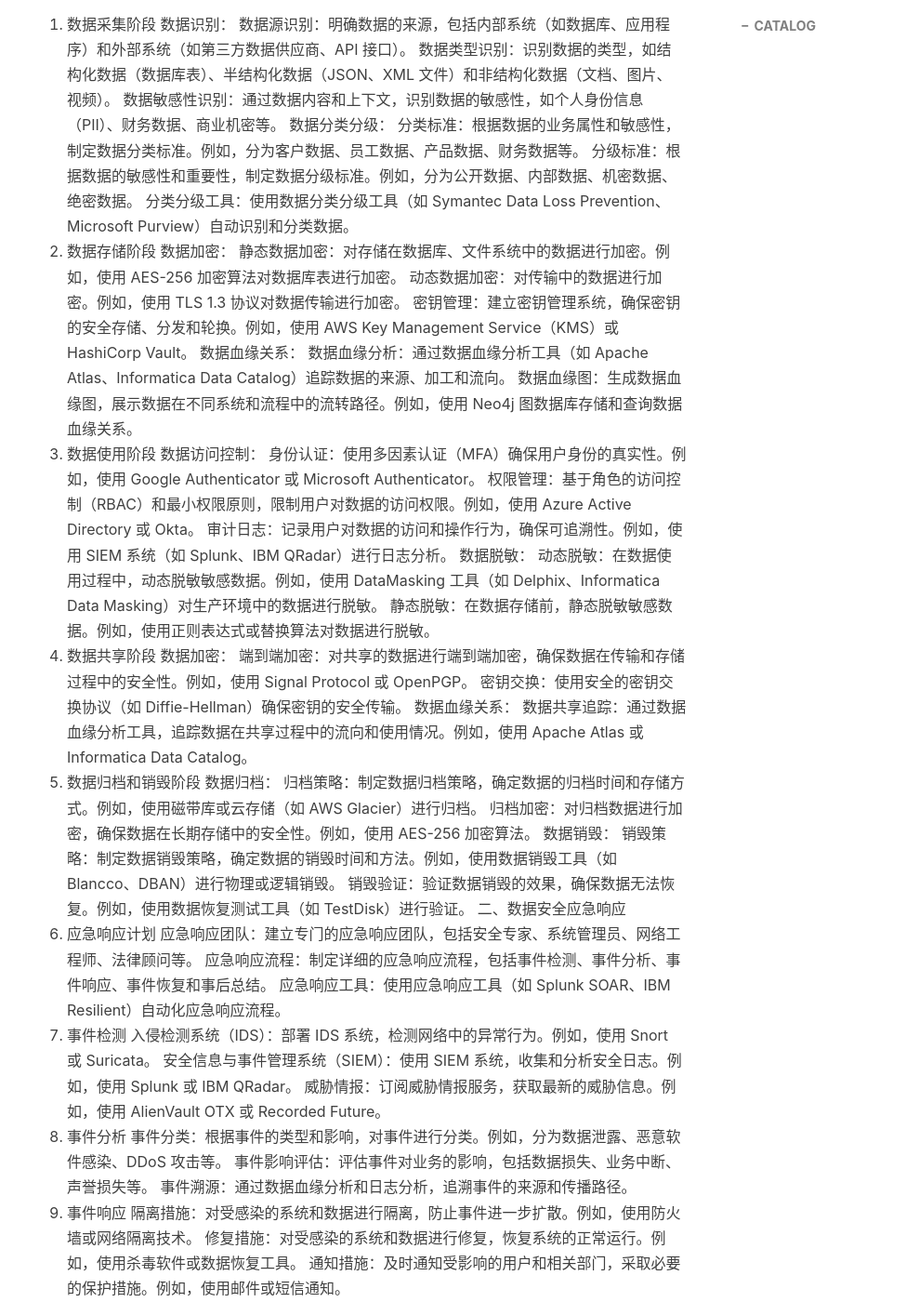
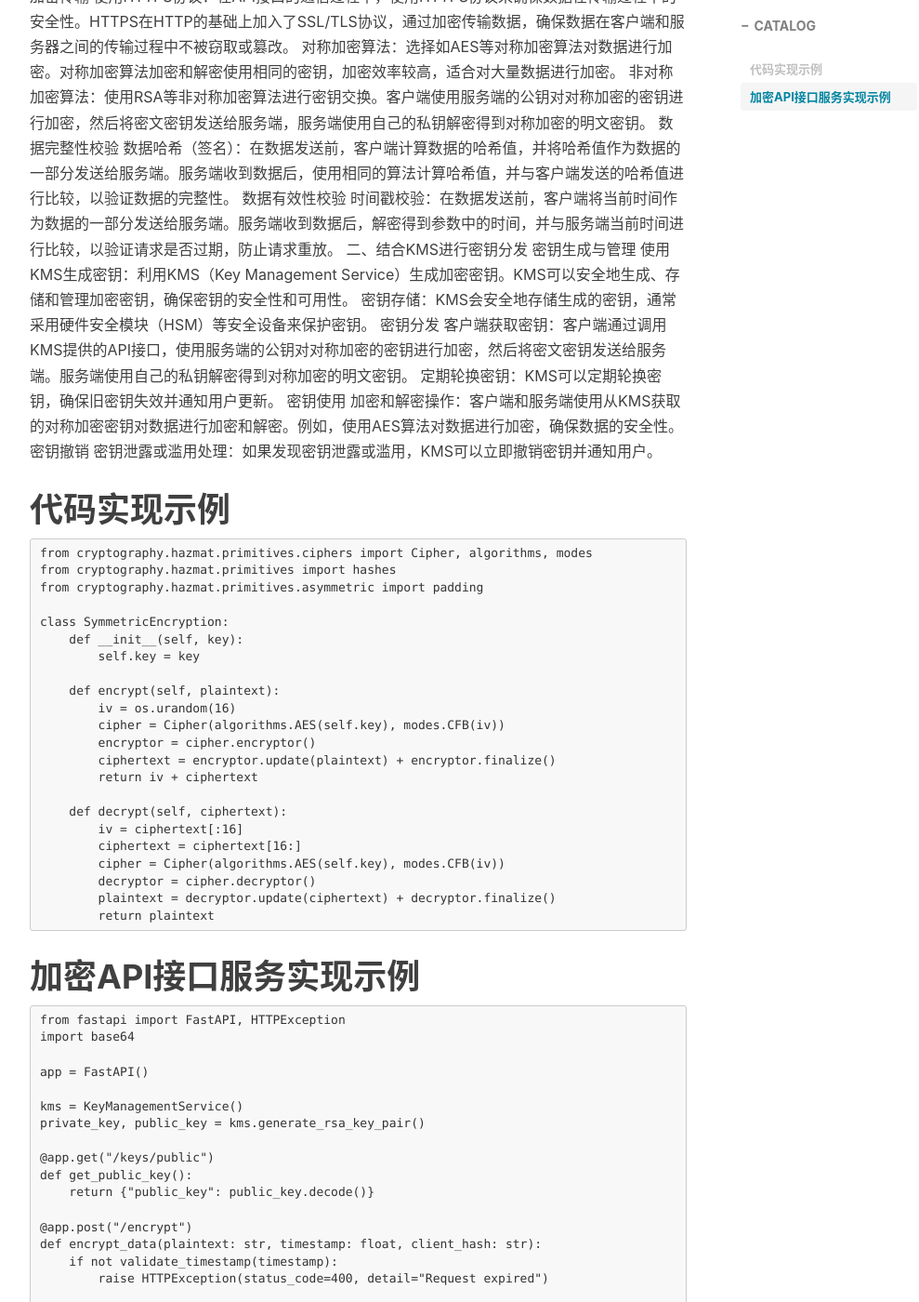
Before and after one commit to seensec/seensec.github.io, a Jekyll site: the page built from _posts/2024-11-08-加密API建设.md, in a window 1280 px wide and 1400 px high, scrolled down 617 px. Shown: the whole window at 93% size, without its empty margins (233-1222 px from the left). Built offline with Jekyll 4.4.1, drawn with Linux system fonts in a browser that asks for light colours; nearby versions of some CDN libraries; comment, search, counter and statistics services are not loaded; some of the changed text lies outside the part shown.

Commit message:
Update 2024-11-08-加密API建设.md

````diff
--- a/_posts/2024-11-08-加密API建设.md
+++ b/_posts/2024-11-08-加密API建设.md
@@ -9,84 +9,110 @@
 tags:
     - 数据安全
 ---
-一、数据全生命周期安全建设
-1. 数据采集阶段
-数据识别：
-数据源识别：明确数据的来源，包括内部系统（如数据库、应用程序）和外部系统（如第三方数据供应商、API 接口）。
-数据类型识别：识别数据的类型，如结构化数据（数据库表）、半结构化数据（JSON、XML 文件）和非结构化数据（文档、图片、视频）。
-数据敏感性识别：通过数据内容和上下文，识别数据的敏感性，如个人身份信息（PII）、财务数据、商业机密等。
-数据分类分级：
-分类标准：根据数据的业务属性和敏感性，制定数据分类标准。例如，分为客户数据、员工数据、产品数据、财务数据等。
-分级标准：根据数据的敏感性和重要性，制定数据分级标准。例如，分为公开数据、内部数据、机密数据、绝密数据。
-分类分级工具：使用数据分类分级工具（如 Symantec Data Loss Prevention、Microsoft Purview）自动识别和分类数据。
-2. 数据存储阶段
-数据加密：
-静态数据加密：对存储在数据库、文件系统中的数据进行加密。例如，使用 AES-256 加密算法对数据库表进行加密。
-动态数据加密：对传输中的数据进行加密。例如，使用 TLS 1.3 协议对数据传输进行加密。
-密钥管理：建立密钥管理系统，确保密钥的安全存储、分发和轮换。例如，使用 AWS Key Management Service（KMS）或 HashiCorp Vault。
-数据血缘关系：
-数据血缘分析：通过数据血缘分析工具（如 Apache Atlas、Informatica Data Catalog）追踪数据的来源、加工和流向。
-数据血缘图：生成数据血缘图，展示数据在不同系统和流程中的流转路径。例如，使用 Neo4j 图数据库存储和查询数据血缘关系。
-3. 数据使用阶段
-数据访问控制：
-身份认证：使用多因素认证（MFA）确保用户身份的真实性。例如，使用 Google Authenticator 或 Microsoft Authenticator。
-权限管理：基于角色的访问控制（RBAC）和最小权限原则，限制用户对数据的访问权限。例如，使用 Azure Active Directory 或 Okta。
-审计日志：记录用户对数据的访问和操作行为，确保可追溯性。例如，使用 SIEM 系统（如 Splunk、IBM QRadar）进行日志分析。
-数据脱敏：
-动态脱敏：在数据使用过程中，动态脱敏敏感数据。例如，使用 DataMasking 工具（如 Delphix、Informatica Data Masking）对生产环境中的数据进行脱敏。
-静态脱敏：在数据存储前，静态脱敏敏感数据。例如，使用正则表达式或替换算法对数据进行脱敏。
-4. 数据共享阶段
-数据加密：
-端到端加密：对共享的数据进行端到端加密，确保数据在传输和存储过程中的安全性。例如，使用 Signal Protocol 或 OpenPGP。
-密钥交换：使用安全的密钥交换协议（如 Diffie-Hellman）确保密钥的安全传输。
-数据血缘关系：
-数据共享追踪：通过数据血缘分析工具，追踪数据在共享过程中的流向和使用情况。例如，使用 Apache Atlas 或 Informatica Data Catalog。
-5. 数据归档和销毁阶段
-数据归档：
-归档策略：制定数据归档策略，确定数据的归档时间和存储方式。例如，使用磁带库或云存储（如 AWS Glacier）进行归档。
-归档加密：对归档数据进行加密，确保数据在长期存储中的安全性。例如，使用 AES-256 加密算法。
-数据销毁：
-销毁策略：制定数据销毁策略，确定数据的销毁时间和方法。例如，使用数据销毁工具（如 Blancco、DBAN）进行物理或逻辑销毁。
-销毁验证：验证数据销毁的效果，确保数据无法恢复。例如，使用数据恢复测试工具（如 TestDisk）进行验证。
-二、数据安全应急响应
-1. 应急响应计划
-应急响应团队：建立专门的应急响应团队，包括安全专家、系统管理员、网络工程师、法律顾问等。
-应急响应流程：制定详细的应急响应流程，包括事件检测、事件分析、事件响应、事件恢复和事后总结。
-应急响应工具：使用应急响应工具（如 Splunk SOAR、IBM Resilient）自动化应急响应流程。
-2. 事件检测
-入侵检测系统（IDS）：部署 IDS 系统，检测网络中的异常行为。例如，使用 Snort 或 Suricata。
-安全信息与事件管理系统（SIEM）：使用 SIEM 系统，收集和分析安全日志。例如，使用 Splunk 或 IBM QRadar。
-威胁情报：订阅威胁情报服务，获取最新的威胁信息。例如，使用 AlienVault OTX 或 Recorded Future。
-3. 事件分析
-事件分类：根据事件的类型和影响，对事件进行分类。例如，分为数据泄露、恶意软件感染、DDoS 攻击等。
-事件影响评估：评估事件对业务的影响，包括数据损失、业务中断、声誉损失等。
-事件溯源：通过数据血缘分析和日志分析，追溯事件的来源和传播路径。
-4. 事件响应
-隔离措施：对受感染的系统和数据进行隔离，防止事件进一步扩散。例如，使用防火墙或网络隔离技术。
-修复措施：对受感染的系统和数据进行修复，恢复系统的正常运行。例如，使用杀毒软件或数据恢复工具。
-通知措施：及时通知受影响的用户和相关部门，采取必要的保护措施。例如，使用邮件或短信通知。
-5. 事件恢复
-数据恢复：从备份中恢复数据，确保数据的完整性和可用性。例如，使用数据备份工具（如 Veeam、Acronis）。
-系统恢复：恢复受感染的系统，确保系统的正常运行。例如，使用系统恢复工具（如 Windows Recovery Environment）。
-业务恢复：恢复受影响的业务，确保业务的连续性。例如，使用业务连续性计划（BCP）。
-6. 事后总结
-事件总结：对事件进行总结，分析事件的原因和教训。
-改进措施：根据事件总结，制定改进措施，完善数据安全建设体系。
-培训和演练：对员工进行数据安全培训，定期进行应急响应演练，提高应急响应能力。
-三、隐水印技术
-1. 隐水印技术概述
-隐水印定义：隐水印是一种嵌入在数据中的不可见标记，用于追踪数据的来源和流向。
-隐水印应用场景：数据泄露追踪、数据共享监控、数据版权保护等。
-2. 隐水印技术实现
-隐水印嵌入：
-嵌入算法：使用隐水印嵌入算法（如 LSB、DCT）将隐水印嵌入数据中。例如，使用 LSB 算法将隐水印嵌入图像的最低有效位。
-嵌入工具：使用隐水印嵌入工具（如 Digimarc、Steghide）进行隐水印嵌入。
-隐水印提取：
-提取算法：使用隐水印提取算法（如 LSB、DCT）从数据中提取隐水印。例如，使用 LSB 算法从图像的最低有效位提取隐水印。
-提取工具：使用隐水印提取工具（如 Digimarc、Steghide）进行隐水印提取。
-3. 隐水印应用
-数据泄露追踪：通过隐水印追踪数据的来源和流向，确定数据泄露的责任方。
-数据共享监控：通过隐水印监控数据的共享和使用情况，确保数据的安全性和合规性。
-数据版权保护：通过隐水印保护数据的版权，防止数据被非法复制和传播。
-四、总结
-通过以上数据安全建设体系，可以全面覆盖数据全生命周期的安全需求，包括数据识别、分类分级、加密、血缘关系、应急响应和隐水印等方面。通过具体的技术和工具，可以有效提升数据安全性和合规性，保护企业和用户的合法权益。
+以下是关于建设能够提供API加密服务并结合KMS进行密钥分发的方案：
+一、加密API接口建设
+数据加密传输
+使用HTTPS协议：在API接口的通信过程中，使用HTTPS协议来确保数据在传输过程中的安全性。HTTPS在HTTP的基础上加入了SSL/TLS协议，通过加密传输数据，确保数据在客户端和服务器之间的传输过程中不被窃取或篡改。
+对称加密算法：选择如AES等对称加密算法对数据进行加密。对称加密算法加密和解密使用相同的密钥，加密效率较高，适合对大量数据进行加密。
+非对称加密算法：使用RSA等非对称加密算法进行密钥交换。客户端使用服务端的公钥对对称加密的密钥进行加密，然后将密文密钥发送给服务端，服务端使用自己的私钥解密得到对称加密的明文密钥。
+数据完整性校验
+数据哈希（签名）：在数据发送前，客户端计算数据的哈希值，并将哈希值作为数据的一部分发送给服务端。服务端收到数据后，使用相同的算法计算哈希值，并与客户端发送的哈希值进行比较，以验证数据的完整性。
+数据有效性校验
+时间戳校验：在数据发送前，客户端将当前时间作为数据的一部分发送给服务端。服务端收到数据后，解密得到参数中的时间，并与服务端当前时间进行比较，以验证请求是否过期，防止请求重放。
+二、结合KMS进行密钥分发
+密钥生成与管理
+使用KMS生成密钥：利用KMS（Key Management Service）生成加密密钥。KMS可以安全地生成、存储和管理加密密钥，确保密钥的安全性和可用性。
+密钥存储：KMS会安全地存储生成的密钥，通常采用硬件安全模块（HSM）等安全设备来保护密钥。
+密钥分发
+客户端获取密钥：客户端通过调用KMS提供的API接口，使用服务端的公钥对对称加密的密钥进行加密，然后将密文密钥发送给服务端。服务端使用自己的私钥解密得到对称加密的明文密钥。
+定期轮换密钥：KMS可以定期轮换密钥，确保旧密钥失效并通知用户更新。
+密钥使用
+加密和解密操作：客户端和服务端使用从KMS获取的对称加密密钥对数据进行加密和解密。例如，使用AES算法对数据进行加密，确保数据的安全性。
+密钥撤销
+密钥泄露或滥用处理：如果发现密钥泄露或滥用，KMS可以立即撤销密钥并通知用户。
+# 代码实现示例
+```
+from cryptography.hazmat.primitives.ciphers import Cipher, algorithms, modes
+from cryptography.hazmat.primitives import hashes
+from cryptography.hazmat.primitives.asymmetric import padding
+
+class SymmetricEncryption:
+    def __init__(self, key):
+        self.key = key
+
+    def encrypt(self, plaintext):
+        iv = os.urandom(16)
+        cipher = Cipher(algorithms.AES(self.key), modes.CFB(iv))
+        encryptor = cipher.encryptor()
+        ciphertext = encryptor.update(plaintext) + encryptor.finalize()
+        return iv + ciphertext
+
+    def decrypt(self, ciphertext):
+        iv = ciphertext[:16]
+        ciphertext = ciphertext[16:]
+        cipher = Cipher(algorithms.AES(self.key), modes.CFB(iv))
+        decryptor = cipher.decryptor()
+        plaintext = decryptor.update(ciphertext) + decryptor.finalize()
+        return plaintext
+```
+# 加密API接口服务实现示例
+```
+from fastapi import FastAPI, HTTPException
+import base64
+
+app = FastAPI()
+
+kms = KeyManagementService()
+private_key, public_key = kms.generate_rsa_key_pair()
+
+@app.get("/keys/public")
+def get_public_key():
+    return {"public_key": public_key.decode()}
+
+@app.post("/encrypt")
+def encrypt_data(plaintext: str, timestamp: float, client_hash: str):
+    if not validate_timestamp(timestamp):
+        raise HTTPException(status_code=400, detail="Request expired")
+
+    # Verify hash integrity
+    expected_hash = calculate_sha256_hash(plaintext.encode())
+    if client_hash != expected_hash:
+        raise HTTPException(status_code=400, detail="Data tampered")
+
+    # Generate AES key and encrypt data
+    aes_key = kms.generate_aes_key()
+    symmetric = SymmetricEncryption(aes_key)
+    encrypted_data = symmetric.encrypt(plaintext.encode())
+
+    # Encrypt AES key with RSA public key
+    asymmetric = AsymmetricEncryption(public_key)
+    encrypted_aes_key = asymmetric.encrypt_key(aes_key)
+
+    response = {
+        "encrypted_data": base64.b64encode(encrypted_data).decode(),
+        "encrypted_aes_key": base64.b64encode(encrypted_aes_key).decode(),
+        "hash": client_hash
+    }
+    return response
+
+@app.post("/decrypt")
+async def decrypt_data(encrypted_data: str, encrypted_aes_key: str, server_hash: str):
+    # Decrypt AES key with RSA private key
+    private_pem = private_key
+    asymmetric = AsymmetricEncryption(public_key, private_pem)
+    aes_key = asymmetric.decrypt_key(base64.b64decode(encrypted_aes_key))
+
+    # Decrypt data with AES key
+    symmetric = SymmetricEncryption(aes_key)
+    decrypted_data = symmetric.decrypt(base64.b64decode(encrypted_data))
+
+    # Verify hash integrity
+    expected_hash = calculate_sha256_hash(decrypted_data)
+    if server_hash != expected_hash:
+        raise HTTPException(status_code=400, detail="Data tampered")
+
+    return {
+        "decrypted_data": decrypted_data.decode(),
+        "hash": server_hash
+    }
+```
````
